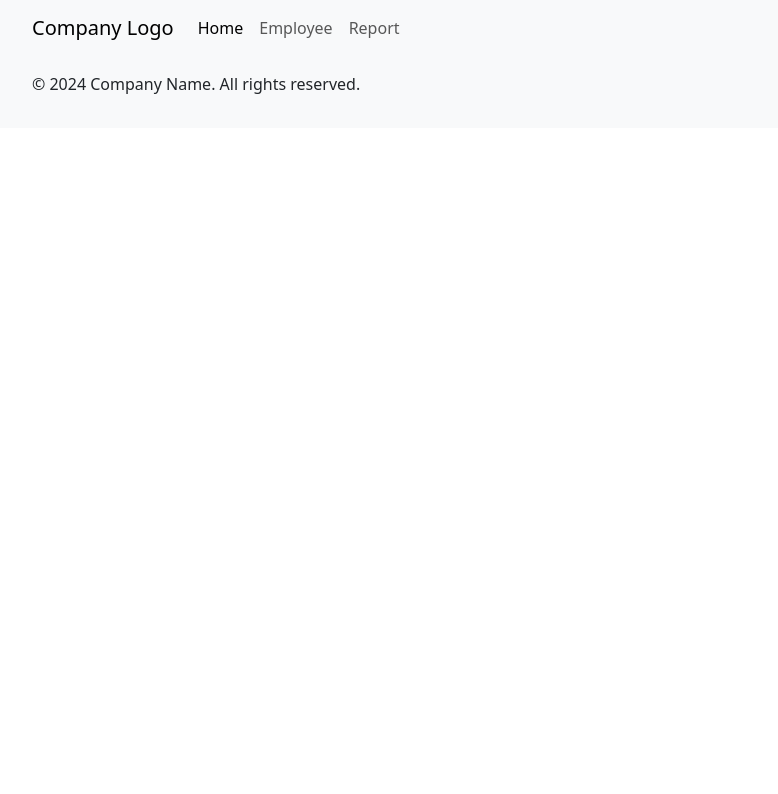
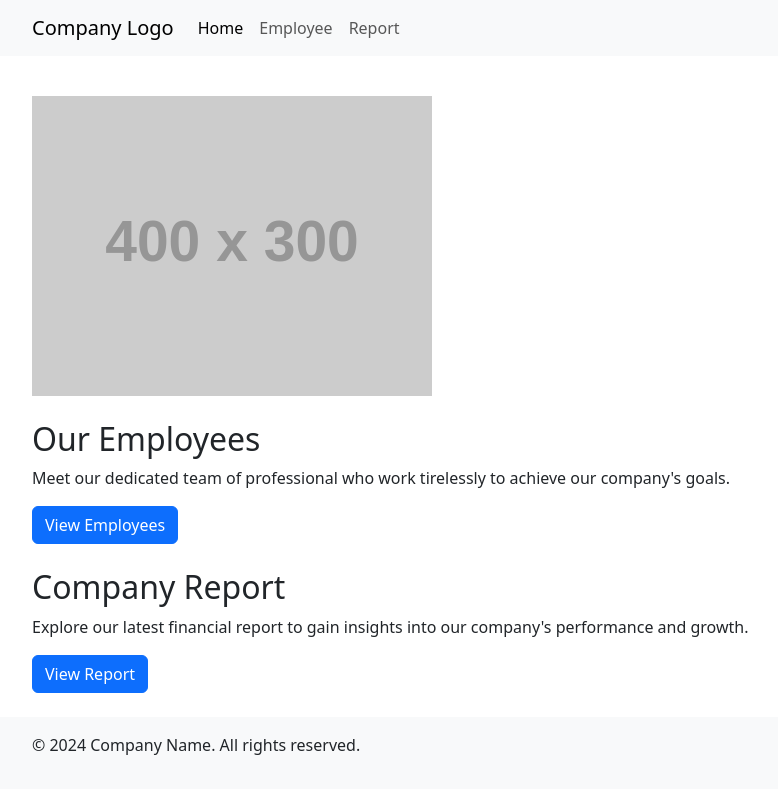
Before and after one commit to 7vTr0x7/React.js-2, a React (Vite) app in the folder IR_HW4/: page / in a window 1280 px wide. Shown: the top 794 px of the page, without its empty margins (50-828 px from the left). Built offline with nearby package versions, Linux system fonts and the light colour scheme.

Commit message:
IR_HW4 - Home

```diff
--- a/IR_HW4/src/pages/Home.jsx
+++ b/IR_HW4/src/pages/Home.jsx
@@ -1,12 +1,42 @@
 import React from "react";
 import Header from "../components/Header";
 import Footer from "../components/Footer";
+
+import { Link } from "react-router-dom";
 
 const Home = () => {
   return (
     <>
       <Header />
-      <main></main>
+      <main className="container py-4">
+        <div>
+          <img
+            alt="employee smiling"
+            className="img-fluid pt-3"
+            src="https://placehold.co/400x300?text=employee smiling"
+          />
+        </div>
+        <div className="pt-4">
+          <h2>Our Employees</h2>
+          <p>
+            Meet our dedicated team of professional who work tirelessly to
+            achieve our company&apos;s goals.{" "}
+          </p>
+          <Link to="/employee" className="btn btn-primary">
+            View Employees
+          </Link>
+        </div>
+        <div className="pt-4">
+          <h2>Company Report</h2>
+          <p>
+            Explore our latest financial report to gain insights into our
+            company&apos;s performance and growth.
+          </p>
+          <Link to="/report" className="btn btn-primary">
+            View Report
+          </Link>
+        </div>
+      </main>
       <Footer />
     </>
   );
```
